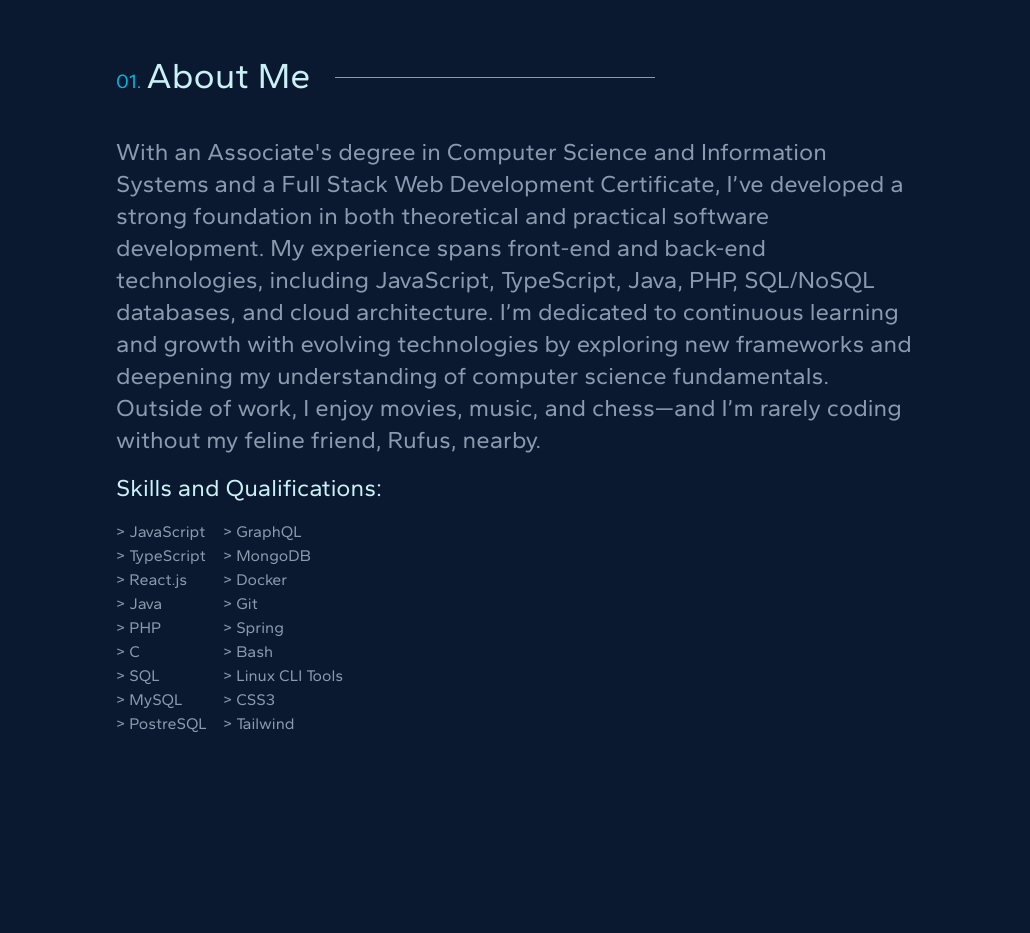
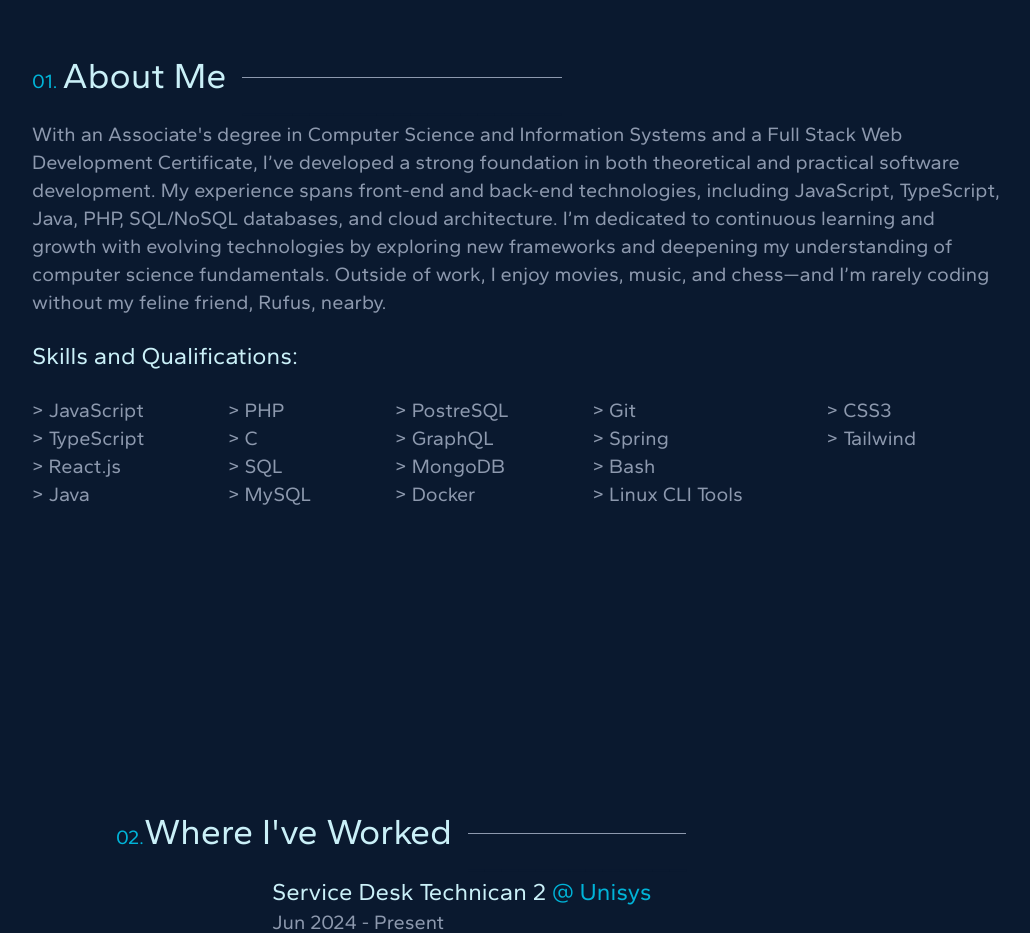
Before and after one commit to maxh1231/portfolio, a React (Vite) app: page / in a window 1280 px wide. Shown: the part 820-1753 px from the top of the page, without its empty margins (124-1154 px from the left). Built offline with nearby package versions, Linux system fonts and the light colour scheme.

Commit message:
about me cleanup

```diff
--- a/src/App.jsx
+++ b/src/App.jsx
@@ -3,7 +3,7 @@ import { About, Contact, Experience, Landing, Projects } from './pages';
 
 function App() {
     return (
-        <section className='App mx-12 mt-6'>
+        <section className='App mx-6 md:mx-12 mt-6'>
             <Nav />
             <Landing />
             <About />
--- a/src/constants.js
+++ b/src/constants.js
@@ -1,3 +1,24 @@
+export const skills = [
+    'JavaScript',
+    'TypeScript',
+    'React.js',
+    'Java',
+    'PHP',
+    'C',
+    'SQL',
+    'MySQL',
+    'PostreSQL',
+    'GraphQL',
+    'MongoDB',
+    'Docker',
+    'Git',
+    'Spring',
+    'Bash',
+    'Linux CLI Tools',
+    'CSS3',
+    'Tailwind',
+];
+
 export const projects = [
     {
         title: 'Streamability',
--- a/src/pages/About.jsx
+++ b/src/pages/About.jsx
@@ -1,82 +1,40 @@
-const skills = [
-    'JavaScript',
-    'TypeScript',
-    'React.js',
-    'Java',
-    'PHP',
-    'C',
-    'SQL',
-    'MySQL',
-    'PostreSQL',
-];
-
-const moreSkills = [
-    'GraphQL',
-    'MongoDB',
-    'Docker',
-    'Git',
-    'Spring',
-    'Bash',
-    'Linux CLI Tools',
-    'CSS3',
-    'Tailwind',
-];
+import { skills } from '../constants';
 
 const About = () => {
     return (
         <section
             id='about'
-            className='flex flex-col text-left w-[250px] sm:w-[400px] md:w-[600px] lg:w-[800px] m-auto'
+            className='max-w-[1000px] px-4 flex flex-col text-left m-auto'
         >
-            <div className='flex items-center mb-2 xs:mb-10'>
-                <h2 className='text-2xl md:text-4xl text-blue-white'>
-                    <span className='text-lg md:text-xl text-light-blue'>
-                        01.{' '}
-                    </span>
-                    About Me{' '}
+            <h2 className='mb-6 text-3xl md:text-4xl text-blue-white'>
+                <span className='text-lg md:text-xl text-light-blue'>01. </span>
+                About Me
                 <span className='hidden sm:inline relative top-6 left-4 text-dark-blue border-t border-grey'>
                     ___________________
                 </span>
             </h2>
-            </div>
-            <div>
-                <p className='md:text-2xl text-grey'>
-                    With an Associate's degree in Computer Science and
-                    Information Systems and a Full Stack Web Development
-                    Certificate, I’ve developed a strong foundation in both
-                    theoretical and practical software development. My
-                    experience spans front-end and back-end technologies,
-                    including JavaScript, TypeScript, Java, PHP, SQL/NoSQL
-                    databases, and cloud architecture. I’m dedicated to
+            <p className='md:text-xl text-grey'>
+                With an Associate's degree in Computer Science and Information
+                Systems and a Full Stack Web Development Certificate, I’ve
+                developed a strong foundation in both theoretical and practical
+                software development. My experience spans front-end and back-end
+                technologies, including JavaScript, TypeScript, Java, PHP,
+                SQL/NoSQL databases, and cloud architecture. I’m dedicated to
                 continuous learning and growth with evolving technologies by
                 exploring new frameworks and deepening my understanding of
-                    computer science fundamentals. Outside of work, I enjoy
-                    movies, music, and chess—and I’m rarely coding without my
-                    feline friend, Rufus, nearby.
+                computer science fundamentals. Outside of work, I enjoy movies,
+                music, and chess—and I’m rarely coding without my feline friend,
+                Rufus, nearby.
             </p>
-            </div>
-            <div>
-                <h3 className='text-2xl text-blue-white my-4'>
+            <h3 className='text-xl md:text-2xl text-blue-white my-6'>
                 Skills and Qualifications:
             </h3>
-                <div className='flex'>
-                    <div className='mr-2'>
+            <div className='flex flex-col flex-wrap h-64 sm:h-32'>
                 {skills.map((item, index) => (
-                            <p className='text-grey' key={index}>
-                                {' '}
-                                &#62; {item}{' '}
+                    <p className='md:text-xl text-grey' key={index}>
+                        &#62; {item}
                     </p>
                 ))}
-                    </div>
-                    <div className='ml-2'>
-                        {moreSkills.map((item, index) => (
-                            <p className=' text-grey' key={index}>
-                                {' '}
-                                &#62; {item}{' '}
-                            </p>
-                        ))}
-                    </div>
-                </div>
             </div>
         </section>
     );
```
Lines whose indentation alone changed are shown as unchanged.
